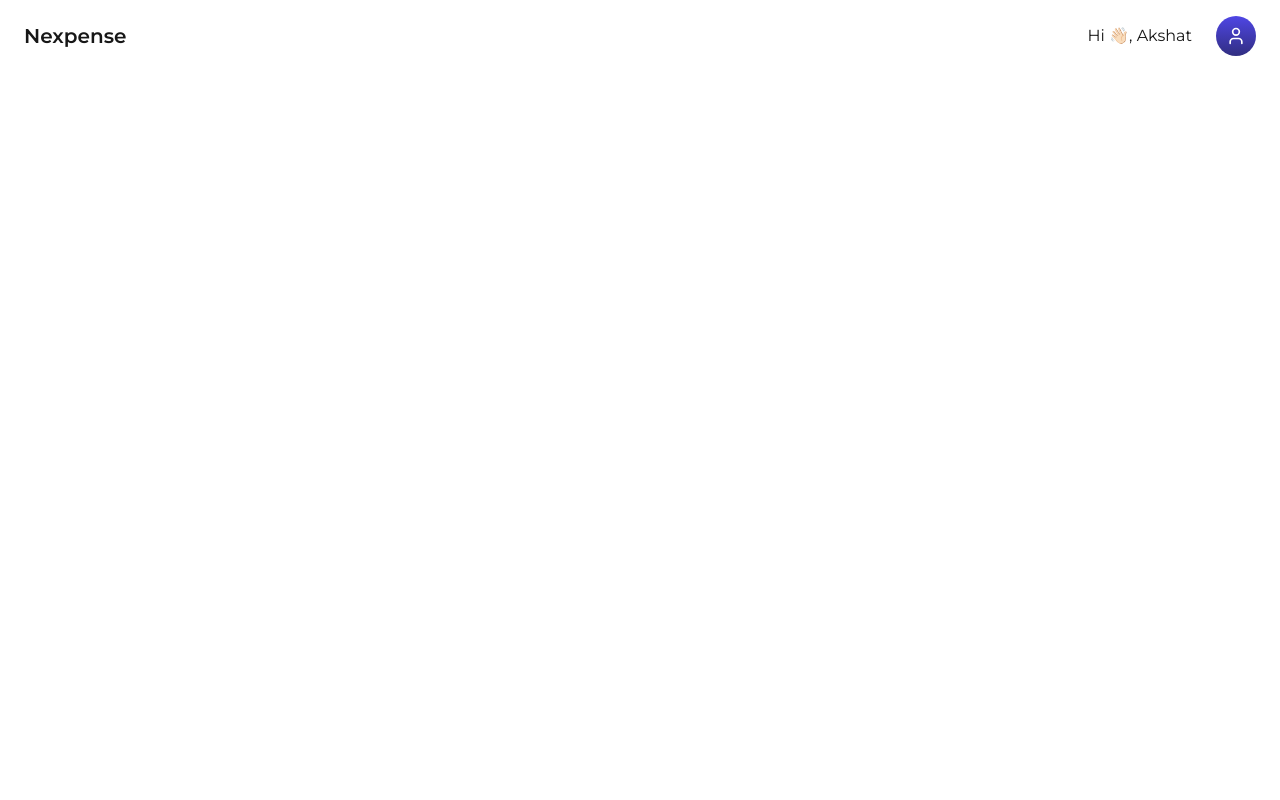
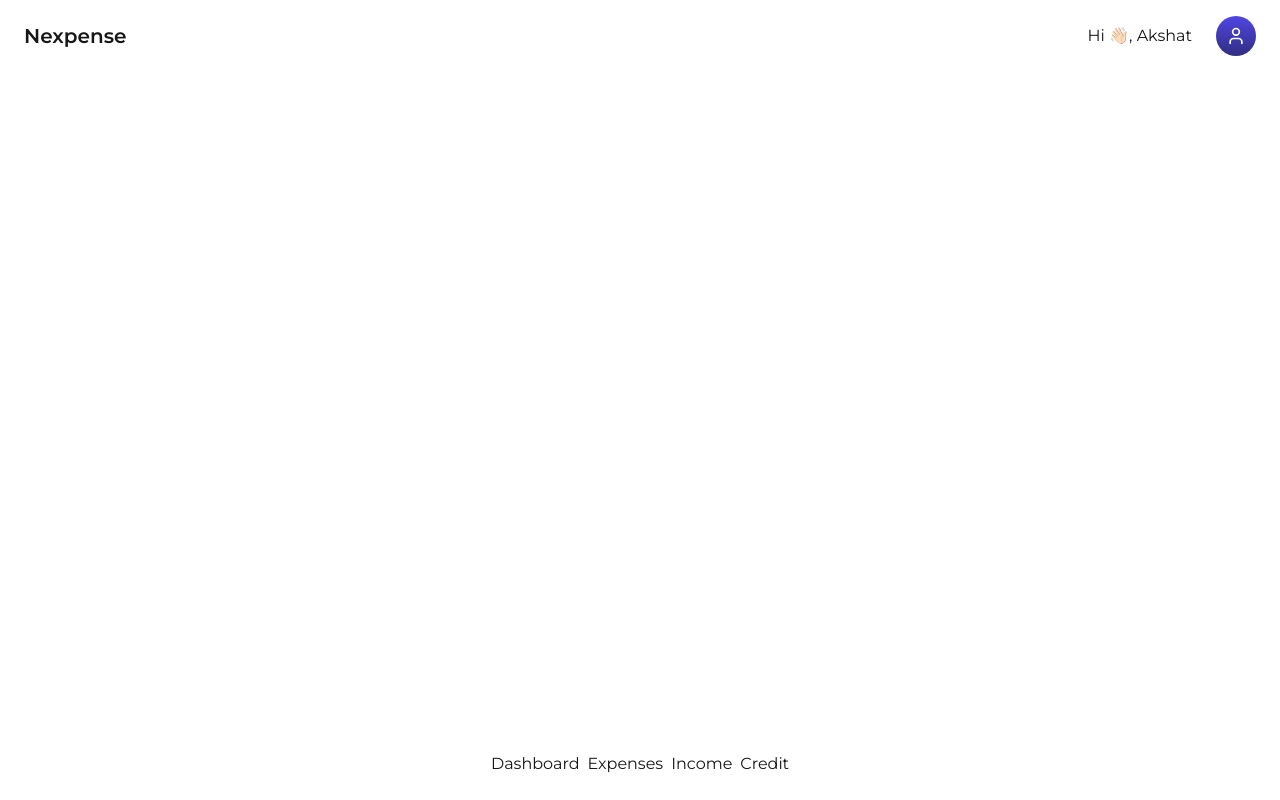
Before and after one commit to AkshatJha21/personal-finance, a Next.js app: page / in a window 1280 px wide. Built offline with nearby package versions, Linux system fonts and the light colour scheme.

Commit message:
bottom nav init

```diff
--- a/app/page.tsx
+++ b/app/page.tsx
@@ -1,10 +1,12 @@
-import Navbar from "@/components/custom/Navbar";
+import BottomNav from "@/components/custom/BottomNav";
+import Navbar from "@/components/custom/TopBar";
 
 
 export default function Home() {
   return (
     <div className="min-h-screen">
       <Navbar />
+      <BottomNav />
     </div>
   );
 }
--- /dev/null
+++ b/components/custom/BottomNav.tsx
@@ -0,0 +1,16 @@
+import React from 'react'
+
+const BottomNav = () => {
+  return (
+    <div className='fixed bottom-6 flex w-full items-center justify-center'>
+        <div className='flex gap-x-2'>
+            <div>Dashboard</div>
+            <div>Expenses</div>
+            <div>Income</div>
+            <div>Credit</div>
+        </div>
+    </div>
+  )
+}
+
+export default BottomNav
```
Also changed, not shown: components/custom/TopBar.tsx (renamed from components/custom/Navbar.tsx).
